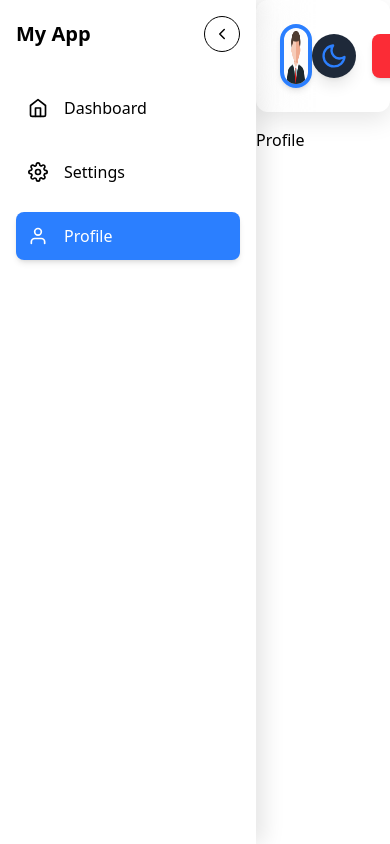
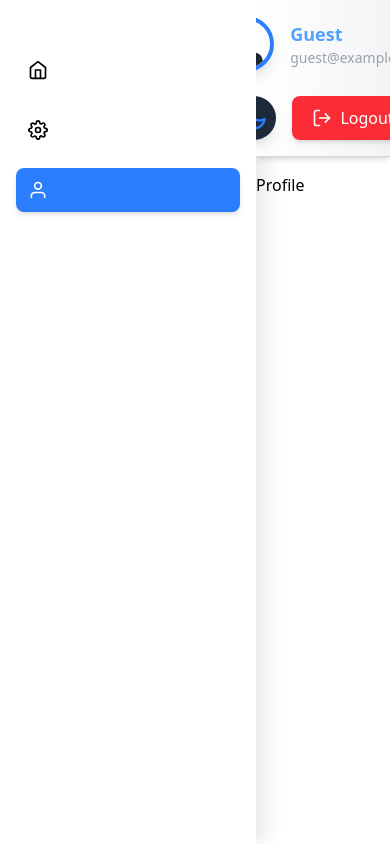
Before and after one commit to izaz-ahamed-mallick/Dynamic-dashboard, a Next.js app: page /profile in a window 390 px wide. Built offline with nearby package versions, Linux system fonts and the light colour scheme.

Commit message:
implement responsive

```diff
--- a/app/components/Header.tsx
+++ b/app/components/Header.tsx
@@ -7,18 +7,19 @@ import { motion } from "framer-motion";
 import ThemeSwitch from "./ThemeSwitch";
 import { useTheme } from "next-themes";
 import { extractNameFromEmail } from "@/utils/extracNameFromEmail";
+import { BsFillPersonFill } from "react-icons/bs";
 
 const Header = () => {
     const router = useRouter();
     const { theme, systemTheme } = useTheme();
     const [mounted, setMounted] = useState(false);
-    const [userInfo, setuserInfo] = useState({ name: "", email: "" });
+    const [userInfo, setUserInfo] = useState({ name: "", email: "" });
+
     useEffect(() => {
         const userEmail = localStorage.getItem("userEmail");
-
         if (userEmail) {
             const userName = extractNameFromEmail(userEmail);
-            setuserInfo({ name: userName, email: userEmail });
+            setUserInfo({ name: userName, email: userEmail });
         }
     }, []);
 
@@ -36,8 +37,8 @@ const Header = () => {
     };
 
     const user = {
-        name: userInfo.name,
-        email: userInfo.email,
+        name: userInfo.name || "Guest",
+        email: userInfo.email || "guest@example.com",
         avatar: "./user.png",
     };
 
@@ -45,28 +46,45 @@ const Header = () => {
         theme === "dark" || (theme === "system" && systemTheme === "dark");
 
     return (
-        <div
-            className={`sticky top-0 flex items-center backdrop-blur-xl justify-between p-6 rounded-xl transition-all
-                    z-50
-                    ${
-                        isDarkMode
-                            ? "shadow-[0_8px_24px_rgba(0,0,0,0.7)]"
-                            : "shadow-[0_8px_24px_rgba(0,0,0,0.1)]"
-                    }`}
+        <motion.header
+            initial={{ opacity: 0, y: -20 }}
+            animate={{ opacity: 1, y: 0 }}
+            transition={{ duration: 0.6, ease: "easeOut" }}
+            className={`sticky top-0 z-50 w-full
+                ${
+                    isDarkMode
+                        ? "bg-gradient-to-r from-gray-900 to-gray-800 border-gray-700"
+                        : "bg-gradient-to-r from-white to-gray-100 border-gray-300"
+                }
+                border-b shadow-md px-4 md:px-8 py-4 lg:py-5 flex flex-col md:flex-row
+                items-center justify-between gap-6 transition-all`}
         >
             {/* User Info */}
-            <div className="flex items-center gap-6">
-                <motion.img
-                    src={user.avatar}
-                    alt="User Avatar"
-                    className="w-16 h-16 rounded-full border-4 border-blue-500 shadow-md
-                           hover:scale-110 transition-transform "
-                    whileHover={{ scale: 1.1 }}
+            <div className="flex items-center gap-4">
+                <motion.div
+                    className="relative w-14 h-14 md:w-16 md:h-16 rounded-full border-4 border-blue-500 shadow-lg
+                        hover:rotate-12 transition-all cursor-pointer"
+                    whileHover={{ scale: 1.1, rotate: 12 }}
                     whileTap={{ scale: 0.95 }}
-                />
-                <div>
-                    <p className="text-2xl font-bold">{user.name}</p>
-                    <p className="text-sm opacity-80">{user.email}</p>
+                >
+                    {user.avatar ? (
+                        <img
+                            src={user.avatar}
+                            alt="User Avatar"
+                            className="w-full h-full rounded-full"
+                        />
+                    ) : (
+                        <BsFillPersonFill className="w-full h-full text-gray-400" />
+                    )}
+                </motion.div>
+
+                <div className="text-left">
+                    <p className="text-lg md:text-2xl font-semibold text-blue-400 truncate">
+                        {user.name}
+                    </p>
+                    <p className="text-sm md:text-base text-gray-400 truncate">
+                        {user.email}
+                    </p>
                 </div>
             </div>
 
@@ -76,16 +94,17 @@ const Header = () => {
 
                 <motion.button
                     onClick={handleLogout}
-                    whileHover={{ scale: 1.05 }}
+                    className="flex items-center gap-2 px-5 py-2.5 md:px-6 md:py-3 rounded-lg shadow-md
+                        bg-red-500 text-white font-medium
+                        hover:bg-red-600 transition-all"
+                    whileHover={{ scale: 1.05, boxShadow: "0 0 12px #ff4d4d" }}
                     whileTap={{ scale: 0.95 }}
-                    className="flex items-center gap-3 px-5 py-2.5 rounded-lg shadow-md
-                           bg-red-500 text-white hover:bg-red-600 transition-all"
                 >
                     <FiLogOut size={20} />
                     <span>Logout</span>
                 </motion.button>
             </div>
-        </div>
+        </motion.header>
     );
 };
 
--- a/app/components/Pagination.tsx
+++ b/app/components/Pagination.tsx
@@ -14,12 +14,12 @@ const Pagination = ({
     hasMore,
 }: PaginationProps) => {
     return (
-        <div className="flex justify-between items-center mt-6">
+        <div className="flex flex-col sm:flex-row justify-between items-center mt-6 gap-4">
             {/* Previous Button */}
             <button
                 onClick={() => handlePageChange(initialPage - 1)}
                 disabled={initialPage <= 1}
-                className={`px-4 py-2 rounded-lg transition-all duration-300
+                className={`w-full sm:w-auto px-4 py-2 rounded-lg transition-all duration-300
                 ${
                     initialPage <= 1
                         ? "bg-gray-500 dark:bg-gray-700 text-gray-300 cursor-not-allowed"
@@ -38,7 +38,7 @@ const Pagination = ({
             <button
                 onClick={() => handlePageChange(initialPage + 1)}
                 disabled={!hasMore}
-                className={`px-4 py-2 rounded-lg transition-all duration-300
+                className={`w-full sm:w-auto px-4 py-2 rounded-lg transition-all duration-300
                 ${
                     !hasMore
                         ? "bg-gray-500 dark:bg-gray-700 text-gray-300 cursor-not-allowed"
--- a/app/components/Sidebar.tsx
+++ b/app/components/Sidebar.tsx
@@ -46,34 +46,36 @@ const Sidebar = () => {
                 duration: 0.6,
                 ease: [0.25, 0.46, 0.45, 0.94],
             }}
-            className={`h-screen overflow-hidden transition-all
-                ${
-                    isDarkMode
-                        ? "shadow-[8px_0_20px_rgba(0,0,0,0.7)]"
-                        : "shadow-[8px_0_20px_rgba(0,0,0,0.1)]"
-                }`}
+            className={`h-screen overflow-hidden transition-all z-50
+                ${isDarkMode ? "bg-[#161c24]" : "bg-white"}
+                shadow-[8px_0_20px_rgba(0,0,0,0.1)]
+                lg:w-[${isOpen ? "256px" : "80px"}] md:w-[200px] sm:w-[80px]
+                ${isOpen ? "w-[256px]" : "w-[80px]"}
+                `}
         >
             {/* Sidebar Header */}
             <div className="flex justify-between items-center p-4 transition-all">
                 <AnimatePresence>
+                    {/* Show title only on larger screens */}
                     {isOpen && (
                         <motion.h1
                             initial={{ opacity: 0, x: -20 }}
                             animate={{ opacity: 1, x: 0 }}
                             exit={{ opacity: 0, x: -20 }}
                             transition={{ duration: 0.4, ease: "easeOut" }}
-                            className="font-bold text-xl"
+                            className="font-bold text-xl hidden sm:block"
                         >
                             My App
                         </motion.h1>
                     )}
                 </AnimatePresence>
 
+                {/* Expand/Collapse button only for larger screens */}
                 <motion.button
                     onClick={toggleSidebar}
                     whileHover={{ scale: 1.1 }}
                     whileTap={{ scale: 0.95 }}
-                    className="p-2 rounded-full border cursor-pointer transition-all hover:opacity-80"
+                    className="p-2 rounded-full border cursor-pointer transition-all hover:opacity-80 hidden sm:block"
                 >
                     {isOpen ? (
                         <FiChevronLeft className="text-lg" />
@@ -108,6 +110,7 @@ const Sidebar = () => {
                                 {link.icon}
                             </motion.span>
 
+                            {/* Hide text on mobile screens */}
                             <AnimatePresence>
                                 {isOpen && (
                                     <motion.span
@@ -118,7 +121,7 @@ const Sidebar = () => {
                                             duration: 0.4,
                                             ease: "easeOut",
                                         }}
-                                        className="text-md font-medium"
+                                        className="text-md font-medium hidden sm:block"
                                     >
                                         {link.name}
                                     </motion.span>
--- a/app/dashboard/DashboardContent.tsx
+++ b/app/dashboard/DashboardContent.tsx
@@ -4,6 +4,7 @@ import React, { useState, useEffect } from "react";
 import Table from "../components/Table";
 import SearchForm from "../components/SearchForm";
 import Pagination from "../components/Pagination";
+
 export interface Post {
     userId: number;
     id: number;
@@ -55,19 +56,30 @@ const DashboardContent: React.FC<Props> = ({ initialPosts }) => {
     };
 
     return (
-        <div>
+        <div className="container mx-auto px-4 py-8">
+            {/* Search Form */}
+            <div className="mb-6">
                 <SearchForm
                     search={search}
                     idFilter={idFilter}
                     onSearch={handleSearch}
                 />
+            </div>
+
+            {/* Table */}
+            <div className="overflow-x-auto sm:overflow-x-hidden">
                 <Table columns={["ID", "Title", "Body"]} data={filteredPosts} />
+            </div>
+
+            {/* Pagination */}
+            <div className="flex justify-center items-center mt-6">
                 <Pagination
                     initialPage={page}
                     hasMore={hasMore}
                     handlePageChange={handlePageChange}
                 />
             </div>
+        </div>
     );
 };
 
```
Also changed, not shown: app/components/SearchForm.tsx (+4 -4 lines), app/components/Table.tsx (+56 -7 lines). Lines whose indentation alone changed are shown as unchanged.
